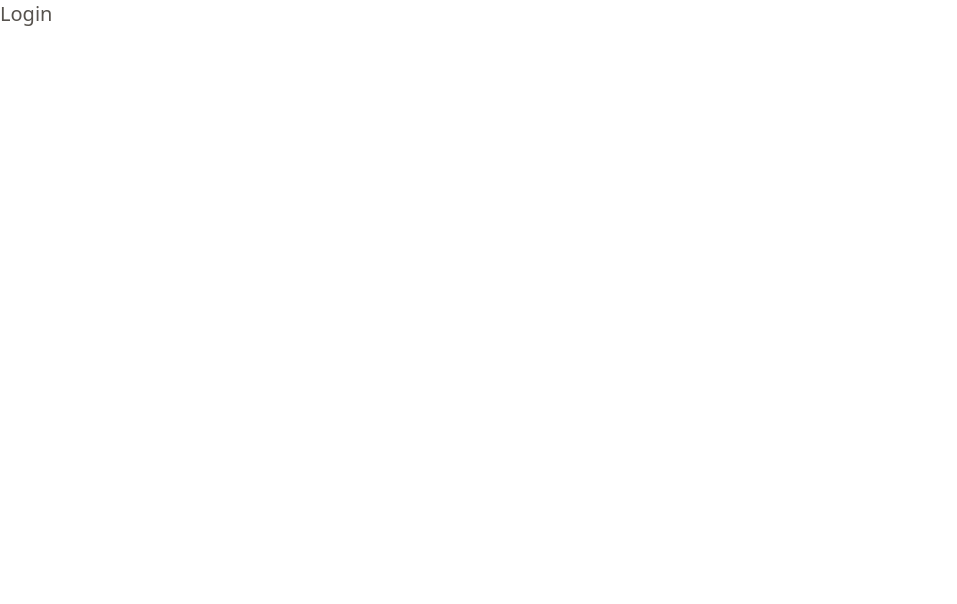
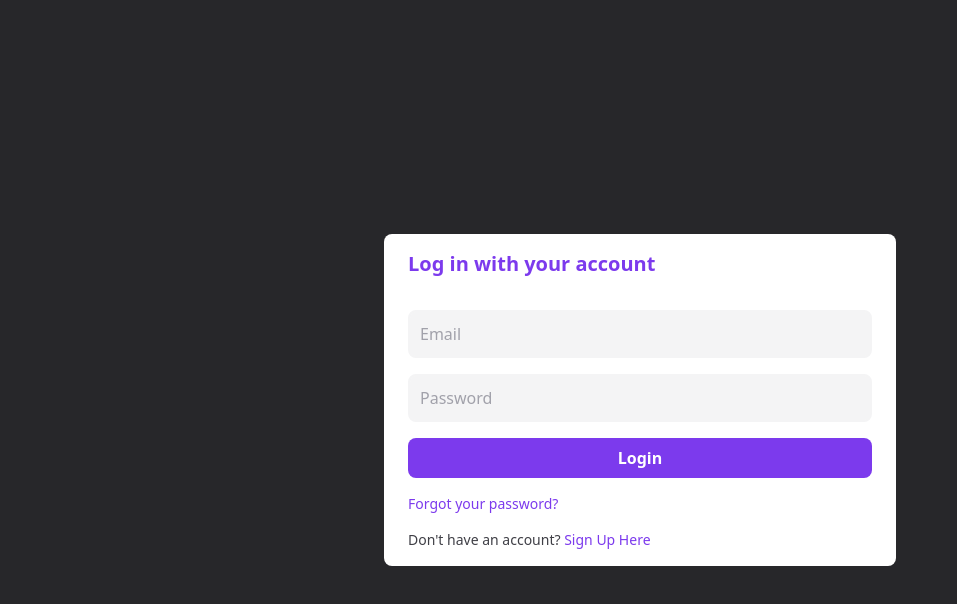
Before and after one commit to dantehduran/dashboard-next-tailwind, a Next.js app: page /pages/login in a window 1280 px wide. Shown: the top 604 px of the page, without its empty margins (0-957 px from the left). Built offline with nearby package versions, Linux system fonts and the light colour scheme.

Commit message:
login page

```diff
--- a/pages/pages/login.tsx
+++ b/pages/pages/login.tsx
@@ -1,9 +1,36 @@
+import { Input } from '@/components/Input';
 import type { NextPage } from 'next';
+import { useRouter } from 'next/router';
 
 const Login: NextPage = () => {
+	const router = useRouter();
 	return (
-		<div>
-			<h2 className='text-xl text-stone-600'>Login</h2>
+		<div className='flex h-screen flex-col items-center justify-center bg-zinc-800'>
+			<div className='w-full rounded-lg bg-white py-4 px-6 md:w-2/5'>
+				<div className='flex flex-col gap-4'>
+					<h3 className='mb-4 text-xl font-bold text-violet-600'>
+						Log in with your account
+					</h3>
+					<Input label='email' />
+					<Input label='password' type='password' />
+
+					<button
+						className='rounded-lg bg-violet-600 px-3 py-2 font-semibold text-white'
+						onClick={() => router.push('/')}
+					>
+						Login
+					</button>
+					<span className='cursor-pointer  text-sm text-violet-600'>
+						Forgot your password?
+					</span>
+					<span className='text-sm text-zinc-700'>
+						Don't have an account?{' '}
+						<span className='cursor-pointer text-sm text-violet-600'>
+							Sign Up Here
+						</span>
+					</span>
+				</div>
+			</div>
 		</div>
 	);
 };
--- a/pages/pages/register.tsx
+++ b/pages/pages/register.tsx
@@ -6,7 +6,7 @@ const Register: NextPage = () => {
 	const router = useRouter();
 	return (
 		<div className='flex h-screen flex-col items-center justify-center bg-zinc-800'>
-			<div className='w-full rounded-lg bg-white py-4 px-6 sm:w-2/5'>
+			<div className='w-full rounded-lg bg-white py-4 px-6 md:w-2/5'>
 				<div className='flex flex-col gap-4'>
 					<h3 className='mb-4 text-xl font-bold text-violet-600'>
 						Set up your account
```
